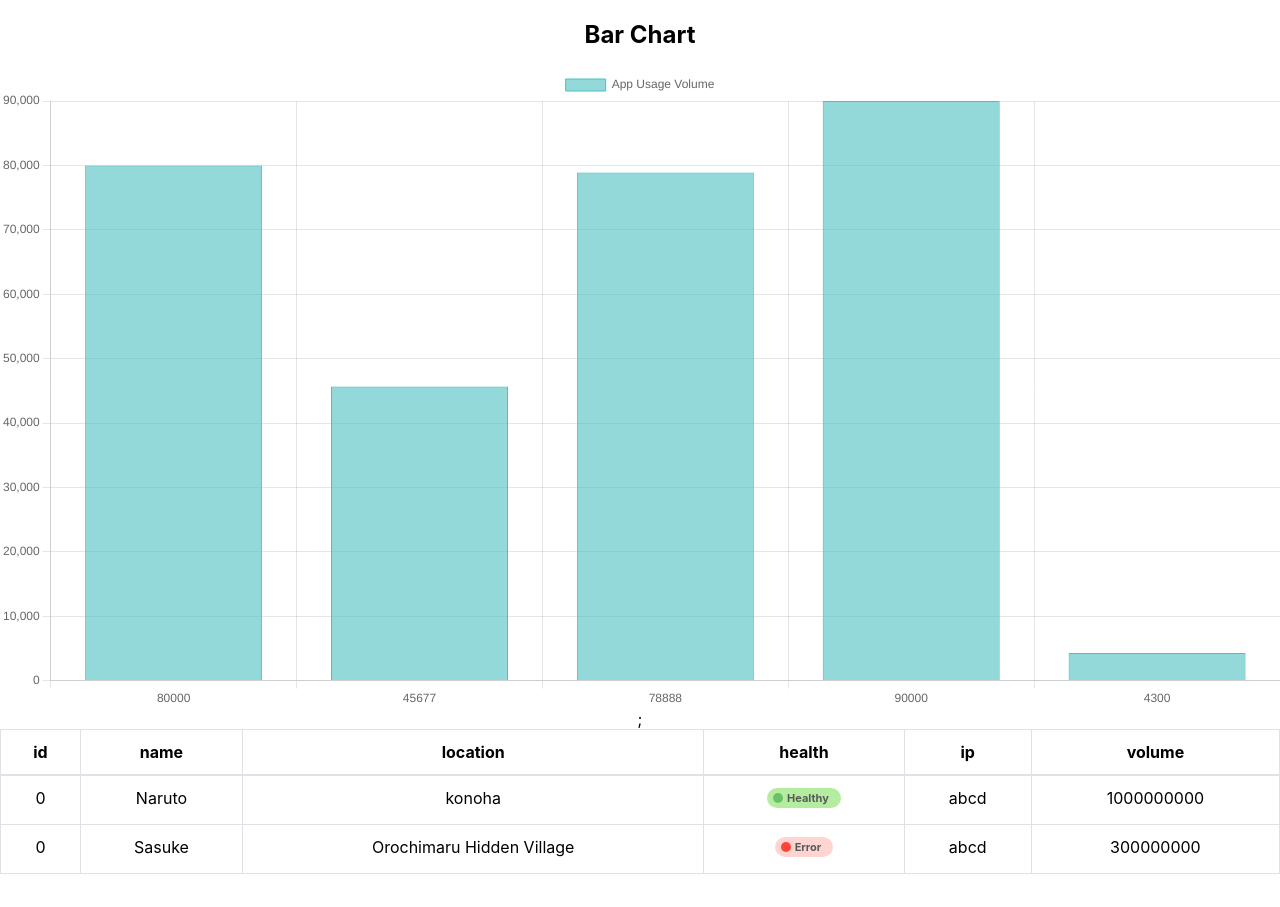
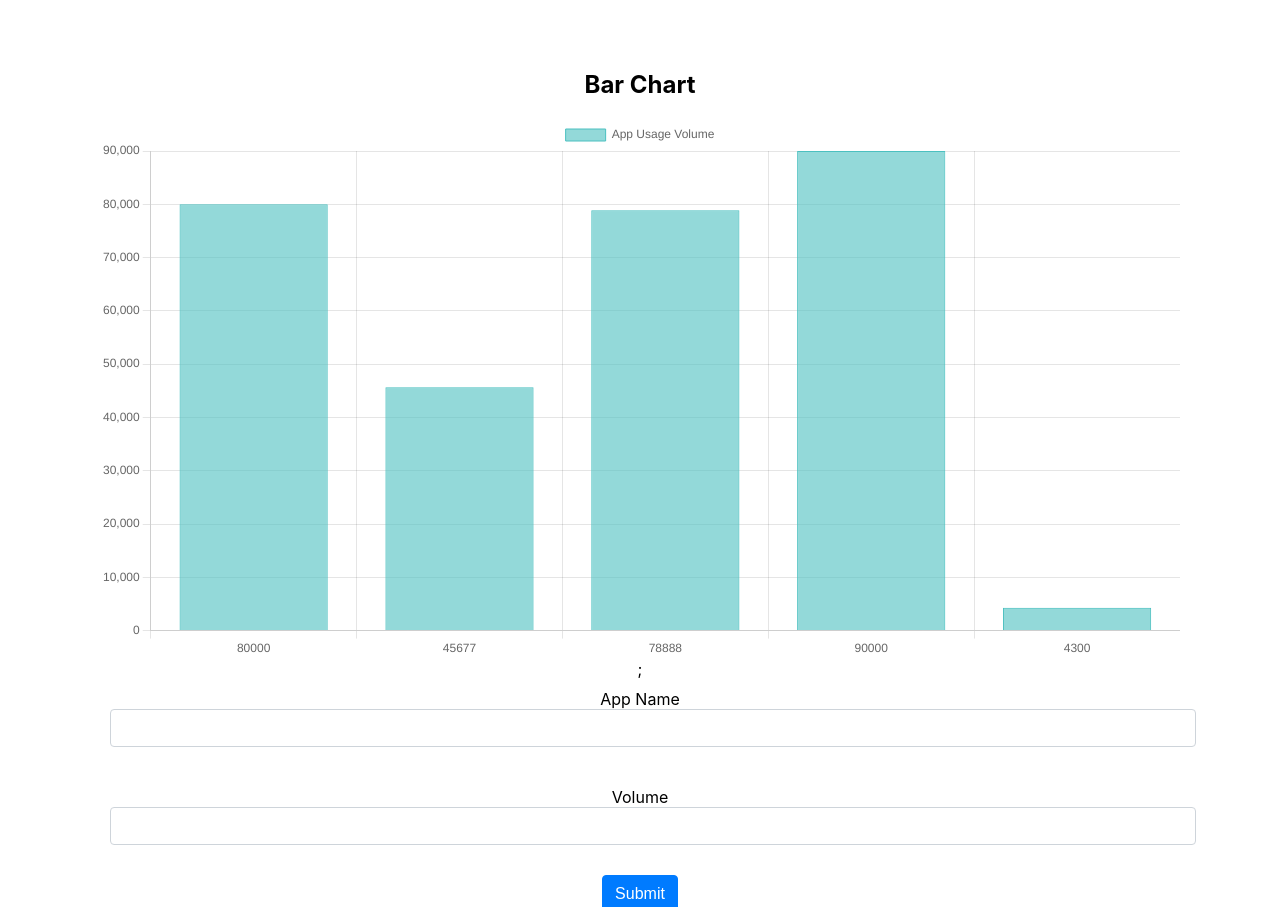
Before and after one commit to amitbadala/dope-assessment, a React (Create React App) app: page / in a window 1280 px wide. Shown: the top 907 px of the page. Built offline with nearby package versions, Linux system fonts and the light colour scheme.

Commit message:
Added form, spinner and utilities

```diff
--- /dev/null
+++ b/src/components/form/form.js
@@ -0,0 +1,60 @@
+import React, { useState } from "react";
+import "./form.less";
+
+function SampleForm() {
+  const [formData, setFormData] = useState({
+    field1: "",
+    field2: "",
+  });
+
+  const handleChange = (e) => {
+    const { name, value } = e.target;
+    setFormData((prevState) => ({
+      ...prevState,
+      [name]: value,
+    }));
+  };
+
+  const handleSubmit = (e) => {
+    e.preventDefault();
+    console.log(formData);
+  };
+
+  return (
+    <form onSubmit={handleSubmit}>
+      <div className="form-group">
+        <label htmlFor="field1">App Name</label>
+        <input
+          type="text"
+          id="field1"
+          name="appName"
+          value={formData.field1}
+          onChange={handleChange}
+          className="form-control"
+          aria-required="true"
+        />
+      </div>
+      <div className="form-group">
+        <label htmlFor="field2">Volume</label>
+        <input
+          type="text"
+          id="field2"
+          name="volume"
+          value={formData.field2}
+          onChange={handleChange}
+          className="form-control"
+          aria-required="true"
+        />
+      </div>
+      <button
+        className="btn btn-primary"
+        type="submit"
+        aria-label="Submit form"
+      >
+        Submit
+      </button>
+    </form>
+  );
+}
+
+export default SampleForm;
--- /dev/null
+++ b/src/components/form/form.less
@@ -0,0 +1,62 @@
+/* Input Styles */
+.form-group {
+  margin-bottom: 20px;
+  padding: 10px;
+}
+.form-control {
+  display: block;
+  width: 100%;
+  padding: 0.375rem 0.75rem;
+  font-size: 1rem;
+  line-height: 1.5;
+  color: #495057;
+  background-color: #fff;
+  background-clip: padding-box;
+  border: 1px solid #ced4da;
+  border-radius: 0.25rem;
+  transition: border-color 0.15s ease-in-out, box-shadow 0.15s ease-in-out;
+}
+
+.form-control:focus {
+  color: #495057;
+  background-color: #fff;
+  border-color: #80bdff;
+  outline: 0;
+  box-shadow: 0 0 0 0.2rem rgba(0, 123, 255, 0.25);
+}
+
+/* Button Styles */
+.btn {
+  display: inline-block;
+  font-weight: 400;
+  color: #212529;
+  text-align: center;
+  vertical-align: middle;
+  cursor: pointer;
+  background-color: transparent;
+  border: 1px solid transparent;
+  padding: 0.375rem 0.75rem;
+  font-size: 1rem;
+  line-height: 1.5;
+  border-radius: 0.25rem;
+  transition: color 0.15s ease-in-out, background-color 0.15s ease-in-out,
+    border-color 0.15s ease-in-out, box-shadow 0.15s ease-in-out;
+}
+
+.btn-primary {
+  color: #fff;
+  background-color: #007bff;
+  border-color: #007bff;
+}
+
+.btn-primary:hover {
+  color: #fff;
+  background-color: #0056b3;
+  border-color: #004499;
+}
+
+.btn-primary:focus {
+  box-shadow: 0 0 0 0.2rem rgba(38, 143, 255, 0.5);
+}
+
+/* ... you can add more button variations if needed ... */
--- /dev/null
+++ b/src/components/spinner/spinner.less
@@ -0,0 +1,25 @@
+.spinner {
+  border: 8px solid rgba(255, 255, 255, 0.3);
+  border-radius: 50%;
+  border-top: 8px solid #333;
+  width: 50px;
+  height: 50px;
+  animation: spin 1s linear infinite;
+}
+
+@keyframes spin {
+  0% {
+    transform: rotate(0deg);
+  }
+  100% {
+    transform: rotate(360deg);
+  }
+}
+
+.paused {
+  animation-play-state: paused;
+}
+
+button {
+  margin-top: 20px;
+}
--- a/src/pages/dashboard/dashboard.js
+++ b/src/pages/dashboard/dashboard.js
@@ -2,6 +2,8 @@
 import { useEffect, useState } from "react";
 import { fetchTableData, chartData } from "../../service/dashboard-service";
 import { BarChart } from "../../components/chart/bar-chart";
+import SampleForm from "../../components/form/form";
+import "./dashboard.less";
 
 const Dashboard = () => {
   const [tableData, setTableData] = useState([]);
@@ -12,8 +14,13 @@
 
   return (
     <>
-      <BarChart data={chartData} />
-      <Table className="table table-bordered" data={tableData} />
+      <div className="dashboard-container">
+        <div>
+          <BarChart data={chartData} />
+          <SampleForm />
+        </div>
+        <Table className="table table-bordered" data={tableData} />
+      </div>
     </>
   );
 };
--- /dev/null
+++ b/src/pages/dashboard/dashboard.less
@@ -0,0 +1,8 @@
+.flex {
+  display: flex;
+  flex-direction: column;
+}
+
+.dashboard-container {
+  padding: 50px 100px;
+}
```
Also changed, not shown: src/components/spinner/spinner.js (added, +15 -0 lines), src/utils.js (added, +7 -0 lines).
